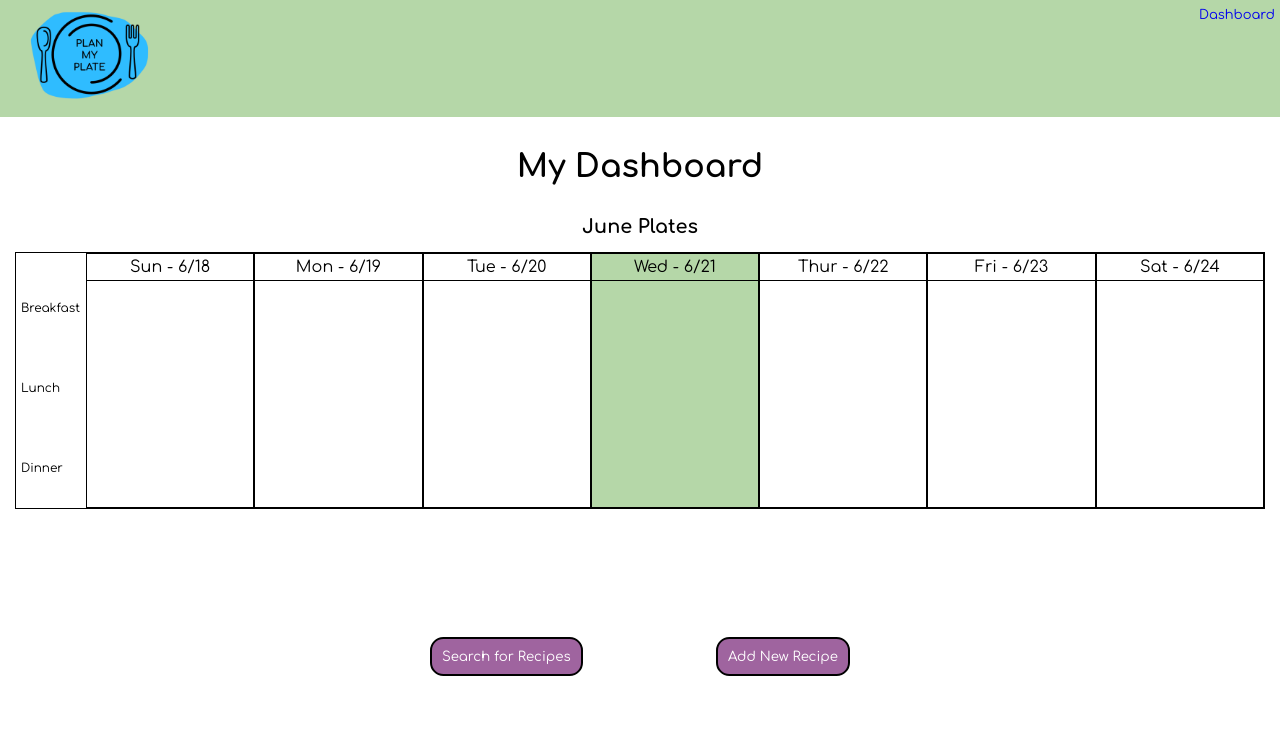
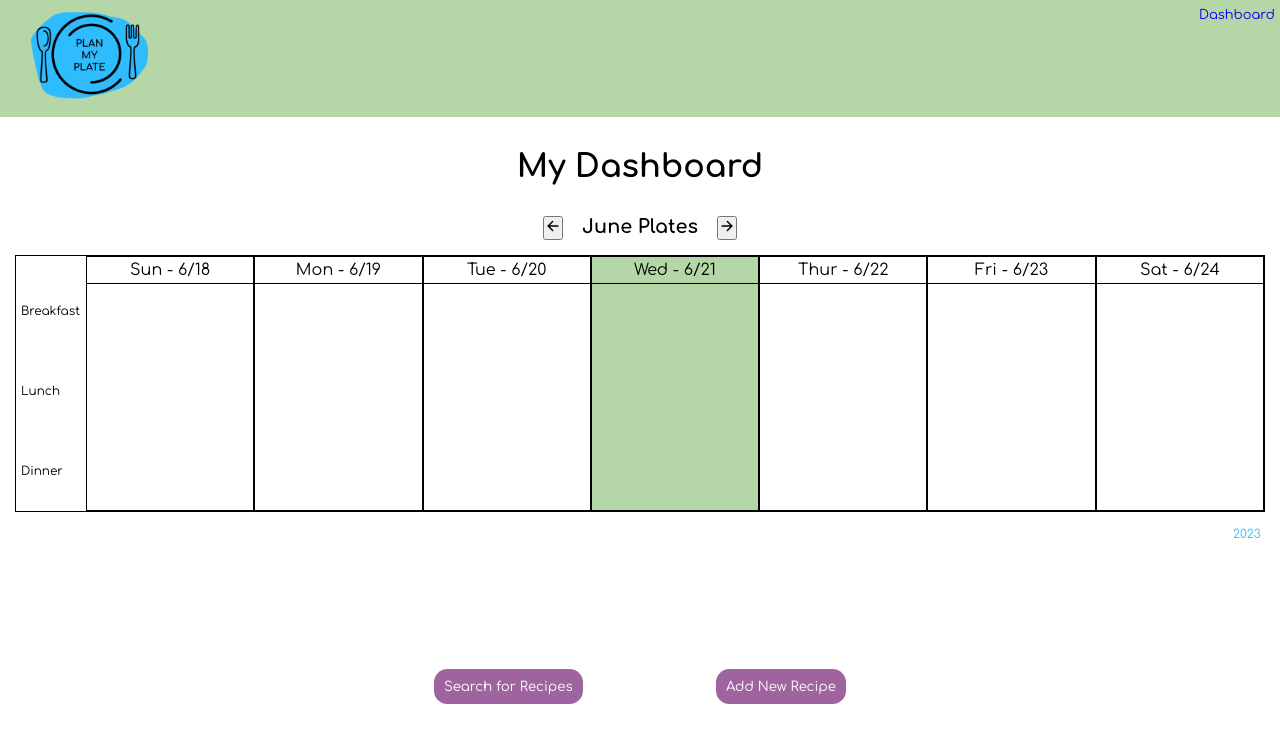
Before and after one commit to PlanMyPlate/pmp_fe, a React (Create React App) app: page /dashboard in a window 1280 px wide. Shown: the top 742 px of the page. Built offline with nearby package versions, Linux system fonts and the light colour scheme.

Commit message:
add functionality to switch between weeks

```diff
--- a/public/index.html
+++ b/public/index.html
@@ -11,6 +11,8 @@
     <link rel="preconnect" href="https://fonts.googleapis.com">
     <link rel="preconnect" href="https://fonts.gstatic.com" crossorigin>
     <link href="https://fonts.googleapis.com/css2?family=Comfortaa:wght@300;400;500;700&display=swap" rel="stylesheet">
+    <script type="module" src="https://unpkg.com/ionicons@7.1.0/dist/ionicons/ionicons.esm.js"></script>
+    <script nomodule src="https://unpkg.com/ionicons@7.1.0/dist/ionicons/ionicons.js"></script>
     <title>React App</title>
   </head>
   <body>
--- a/src/components/Calendar/Calendar.css
+++ b/src/components/Calendar/Calendar.css
@@ -21,3 +21,22 @@
   font-size: 12px;
   margin-left: 5px;
 }
+
+.today-button {
+  margin: auto;
+  display: flex;
+  margin-top: 10px;
+  padding: 0.50em;
+  font-size: 0.75rem;
+  color: white;
+  background-color: rgba(137, 64, 137, 0.807);
+  border-radius: 1em;
+  border: solid black 0px;
+}
+
+.current-year {
+  text-align: right;
+  margin-right: 1.2rem;
+  font-size: 0.75rem;
+  color: #35bcff;
+}
--- a/src/components/Calendar/Calendar.js
+++ b/src/components/Calendar/Calendar.js
@@ -1,15 +1,23 @@
-import React from 'react';
+import React, { useState } from 'react';
 import styled from 'styled-components';
 import {meals, DAYS, MONTHS, addDateBy, areDatesSame, getSunday} from '../../utils';
 import './Calendar.css';
 
 
 const Calendar = () => {
+  const [sundayDate, setSundayDate] = useState(getSunday());
+  const nextWeek = () => setSundayDate(addDateBy(sundayDate, 7));
+  const prevWeek = () => setSundayDate(addDateBy(sundayDate, -7));
+  const orgWeek = () => setSundayDate(getSunday());
+
   return (
     <>
     <FlexBox>
-      <h2>{MONTHS[new Date().getUTCMonth()]} Plates</h2>
+      <button onClick={prevWeek}><ion-icon name="arrow-back-outline"></ion-icon></button>&nbsp;&nbsp;&nbsp;&nbsp;&nbsp;
+      <h2>{MONTHS[sundayDate.getUTCMonth()]} Plates</h2>&nbsp;&nbsp;&nbsp;&nbsp;&nbsp;
+      <button onClick={nextWeek}><ion-icon name="arrow-forward-outline"></ion-icon></button>
     </FlexBox>
+    {sundayDate.getDate() !== getSunday().getDate() && <button className="today-button" onClick={orgWeek}>Today</button>}
     <div className="wrapper">
       <HGrid className="main-hgrid" first={"30px"} cols={1}>
         <VGrid rows={3}>
@@ -22,15 +30,19 @@ const Calendar = () => {
             DAYS.map((day, index) => (
             <DayWrapper
             isToday={
-              areDatesSame(new Date(), addDateBy(getSunday(), index))
+              areDatesSame(new Date(), addDateBy(sundayDate, index))
             }>
-                <p className="each-day">{day} - {addDateBy(getSunday(), index).getUTCMonth() + 1}/{addDateBy(getSunday(), index).getUTCDate()}</p>
+                <p className="each-day">
+                  {day} - {addDateBy(sundayDate, index).getUTCMonth() + 1}/
+                  {addDateBy(sundayDate, index).getUTCDate()}
+                </p>
             </DayWrapper>
             ))
           }
         </HGrid>
       </HGrid>
     </div>
+    <p className="current-year">{sundayDate.getFullYear()}</p>
     </>
   );
 };
@@ -56,8 +68,12 @@ background: ${({ isToday }) => isToday ? '#b5d7a8': ''}
 
 const FlexBox = styled.div`
 display: flex;
-justify-content: space-around;
+justify-content: center;
 font-size: 0.8rem;
+
+button {
+  font-size: 1rem;
+}
 `
 
 export default Calendar;
--- a/src/components/Dashboard/Dashboard.css
+++ b/src/components/Dashboard/Dashboard.css
@@ -3,13 +3,12 @@
   text-align: center;
 }
 
-button {
+.search-button, .add-button {
   padding: 0.75em;
   color: white;
   background-color: rgba(137, 64, 137, 0.807);
   border-radius: 1em;
-  border-style: solid;
-  border-color: black;
+  border: solid black 0px;
 }
 
 button:hover {
```
